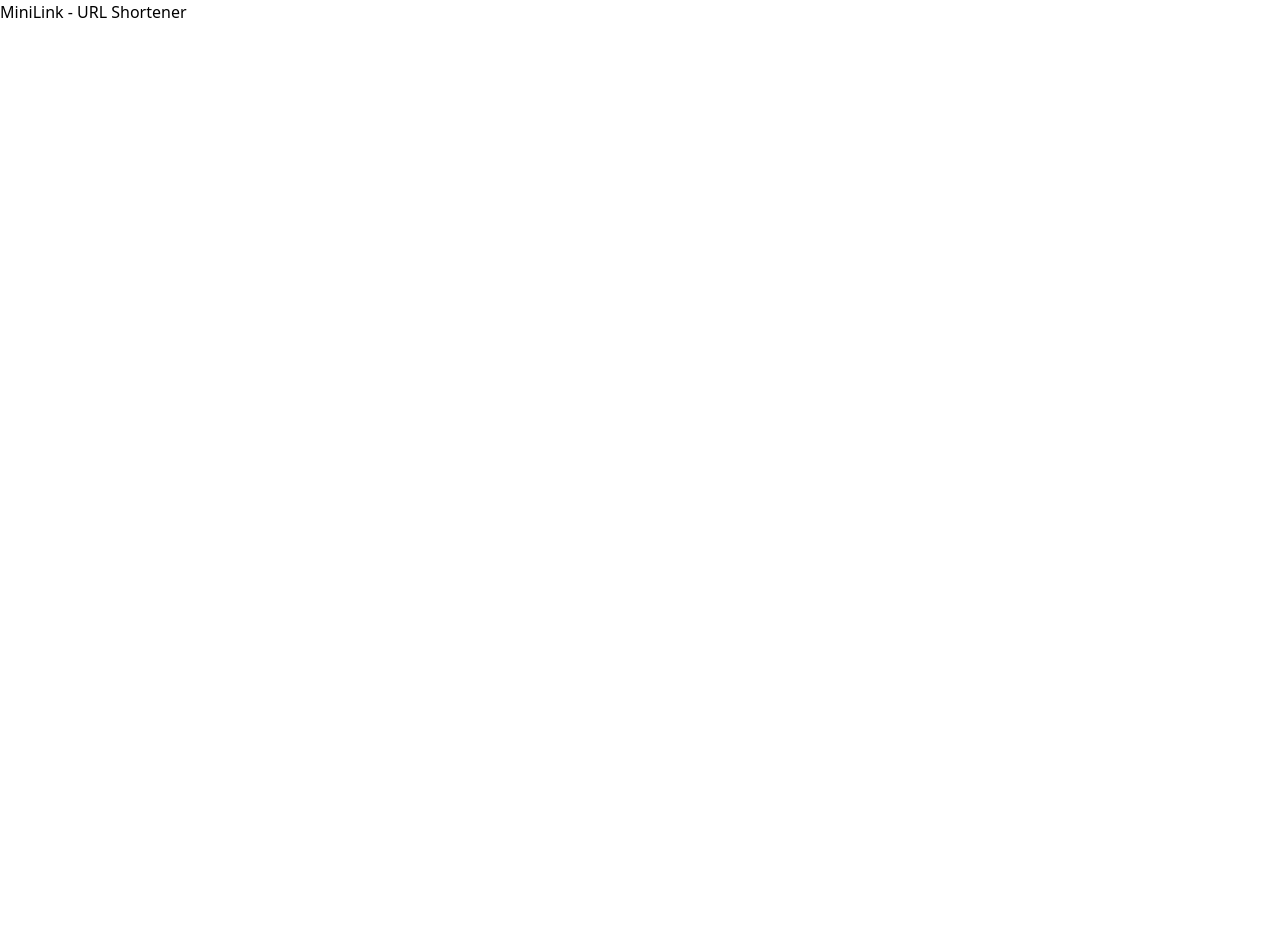
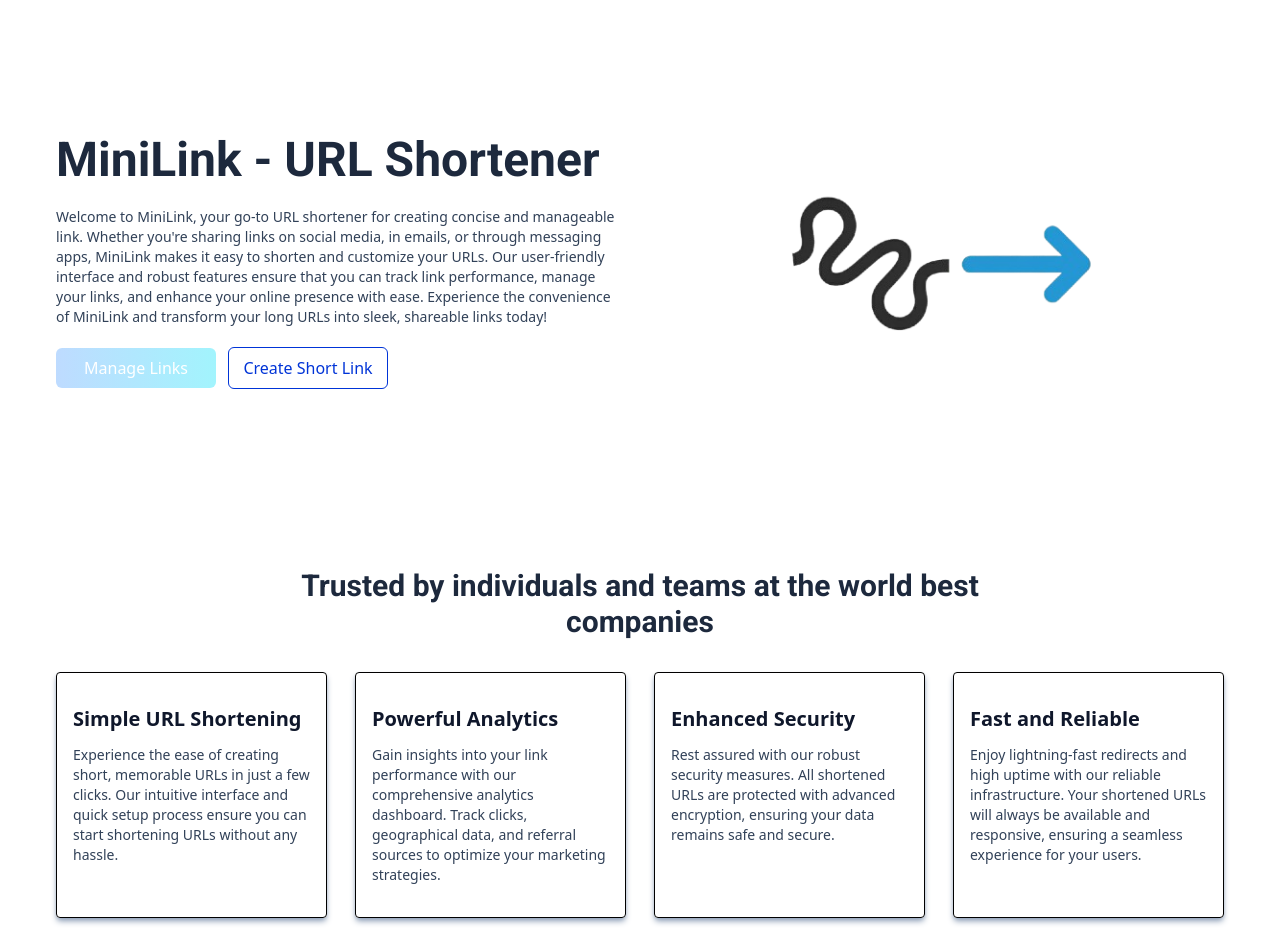
Before and after one commit to abhiraj-21/Minilink, a React (Vite) app in the folder frontend/minilink/: page / in a window 1280 px wide. Before the commit the page ends 800 px from the top, so only its background shows below. Built offline with nearby package versions, Linux system fonts and the light colour scheme.

Commit message:
landing page and card component

```diff
--- /dev/null
+++ b/frontend/minilink/src/Components/Card.jsx
@@ -0,0 +1,21 @@
+import React from "react";
+import { motion } from "framer-motion";
+const Card = ({ title, desc }) => {
+    return (
+        <motion.div
+            initial={{ opacity: 0, y: 120 }}
+            whileInView={{
+                opacity: 1,
+                y: 0,
+            }}
+            viewport={{ once: true }}
+            transition={{ duration: 0.5 }}
+            className="shadow-md shadow-slate-400 border flex flex-col px-4 py-8  gap-3 rounded-sm"
+        >
+            <h1 className="text-slate-900 text-xl font-bold ">{title}</h1>
+            <p className="text-slate-700 text-sm"> {desc}</p>
+        </motion.div>
+    );
+};
+
+export default Card;
--- a/frontend/minilink/src/Components/LandingPage.jsx
+++ b/frontend/minilink/src/Components/LandingPage.jsx
@@ -1,18 +1,109 @@
 import React from 'react'
-import {motion} from "framer-motion";
+import { motion } from "framer-motion";
+import Card from "./Card.jsx";
 
 const LandingPage = () => {
+
+    function dashBoardNavigateHandler() {
+
+    }
+
     return (
-        <div>
-            <div>
-                <div>
-                    <motion.h1>
+        <div className="min-h-[calc(100vh-64px)]  lg:px-14 sm:px-8 px-4">
+            <div className="lg:flex-row flex-col    lg:py-5   pt-16   lg:gap-10 gap-8 flex justify-between items-center">
+                <div className=" flex-1">
+                    <motion.h1
+                    initial={{opacity: 0, y:-50}}
+                    whileInView={{
+                        opacity:1,
+                        y:0,
+                        transition: {duration: 0.8}
+                    }}
+                    viewport={{once:true}}
+                    className="font-bold font-roboto text-slate-800 md:text-5xl sm:text-4xl text-3xl md:leading-[55px] sm:leading-[45px] leading-10 lg:w-full md:w-[70%] w-full">
                         MiniLink - URL Shortener
                     </motion.h1>
+                    <p className="text-slate-700 text-sm my-5">
+                        Welcome to MiniLink, your go-to URL shortener for creating concise and manageable link. Whether you're sharing links on social media, in emails, or through messaging apps, MiniLink makes it easy to
+                        shorten and customize your URLs. Our user-friendly interface and robust features ensure that you can track link performance, manage your links, and enhance your online presence with ease.
+                        Experience the convenience of MiniLink and transform your long URLs into sleek, shareable links today!
+                    </p>
+                    <div className="flex items-center gap-3">
+                        <motion.button
+                            initial={{ opacity: 0, y: 50 }}
+                            whileInView={{
+                                opacity: 1,
+                                y: 0,
+                                transition:{ duration: 0.8 }
+                            }}
+                            viewport={{ once: true }}
+                            onClick={dashBoardNavigateHandler}
+                            className="bg-custom-gradient  w-40 text-white rounded-md  py-2 hover:scale-105 transition-transform duration-300 ease-in-out hover:cursor-pointer hover:shadow-lg hover:shadow-btnColor/30"
+                        >
+                            Manage Links
+                        </motion.button>
+                        <motion.button
+                            initial={{ opacity: 0, y: 50 }}
+                            whileInView={{
+                                opacity: 1,
+                                y: 0,
+                                transition:{ duration: 0.8 }
+                            }}
+                            viewport={{ once: true }}
+                            onClick={dashBoardNavigateHandler}
+                            className="border-btnColor border w-40 text-btnColor rounded-md  py-2 hover:scale-105 transition-transform duration-300 ease-in-out hover:cursor-pointer hover:shadow-lg hover:shadow-btnColor/30"
+                        >
+                            Create Short Link
+                        </motion.button>
+                    </div>
+                </div>
+                <div className="   flex-1 flex   justify-center w-full">
+                    <motion.img
+                        initial={{opacity:0}}
+                        whileInView={{
+                            opacity:1,
+                            transition:{duration:0.8}
+                        }}
+                        viewport={{once:true}}
+                        className="sm:w-[480px] w-[400px] object-cover rounded-md"
+                        src="/images/img.png" alt=""/>
+                </div>
+            </div>
+            <div className="sm:pt-12 pt-7">
+                <motion.p
+                    initial={{ opacity: 0, y: 50 }}
+                    whileInView={{
+                        opacity: 1,
+                        y: 0,
+                    }}
+                    viewport={{ once: true }}
+                    transition={{ duration: 0.8 }}
+                    className="text-slate-800 font-roboto font-bold lg:w-[60%]  md:w-[70%] sm:w-[80%] mx-auto text-3xl text-center"
+                >
+                    Trusted by individuals and teams at the world best companies{" "}
+                </motion.p>
+                <div className="pt-4 pb-7 grid lg:gap-7 gap-4 xl:grid-cols-4  lg:grid-cols-3 sm:grid-cols-2 grid-cols-1 mt-4">
+                    <Card
+                        title="Simple URL Shortening"
+                        desc="Experience the ease of creating short, memorable URLs in just a few clicks. Our intuitive interface and quick setup process ensure you can start shortening URLs without any hassle."
+                    />
+                    <Card
+                        title="Powerful Analytics"
+                        desc="Gain insights into your link performance with our comprehensive analytics dashboard. Track clicks, geographical data, and referral sources to optimize your marketing strategies."
+                    />
+                    <Card
+                        title="Enhanced Security"
+                        desc="Rest assured with our robust security measures. All shortened URLs are protected with advanced encryption, ensuring your data remains safe and secure."
+                    />
+                    <Card
+                        title="Fast and Reliable"
+                        desc="Enjoy lightning-fast redirects and high uptime with our reliable infrastructure. Your shortened URLs will always be available and responsive, ensuring a seamless experience for your users.
+"
+                    />
                 </div>
             </div>
         </div>
+    );
+};
 
-    )
-}
-export default LandingPage
+export default LandingPage;
```
Also changed, not shown: frontend/minilink/public/images/img.png (added).
